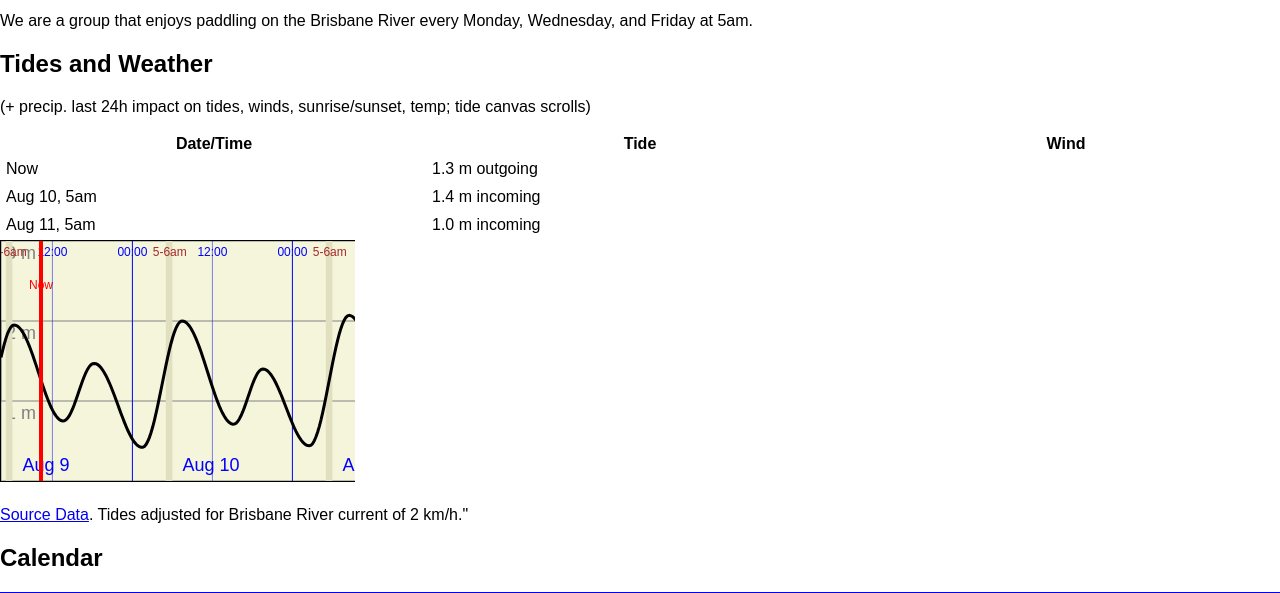
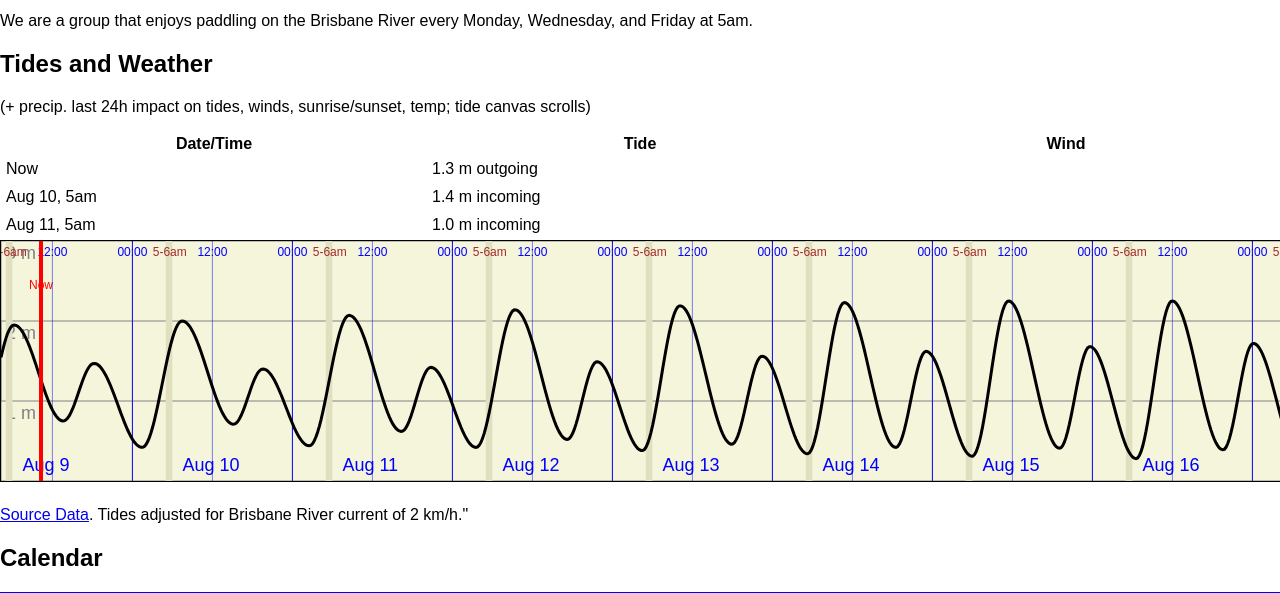
Before and after one commit to dpmatsalla/westendspearers, a PHP site: page / in a window 1280 px wide. Shown: the part 496-1089 px from the top of the page. Run offline with PHP 8.4, Linux system fonts and the light colour scheme; some libraries are stand-ins or nearby versions.

Commit message:
Update styles.css

```diff
--- a/styles.css
+++ b/styles.css
@@ -5,7 +5,7 @@ body,html {
   overflow-x: hidden;
 }
 .container {
-    width: 355px;
+    width: 100%;
     height: 250px;
     overflow-x: scroll;
     overflow-y: hidden;
```
